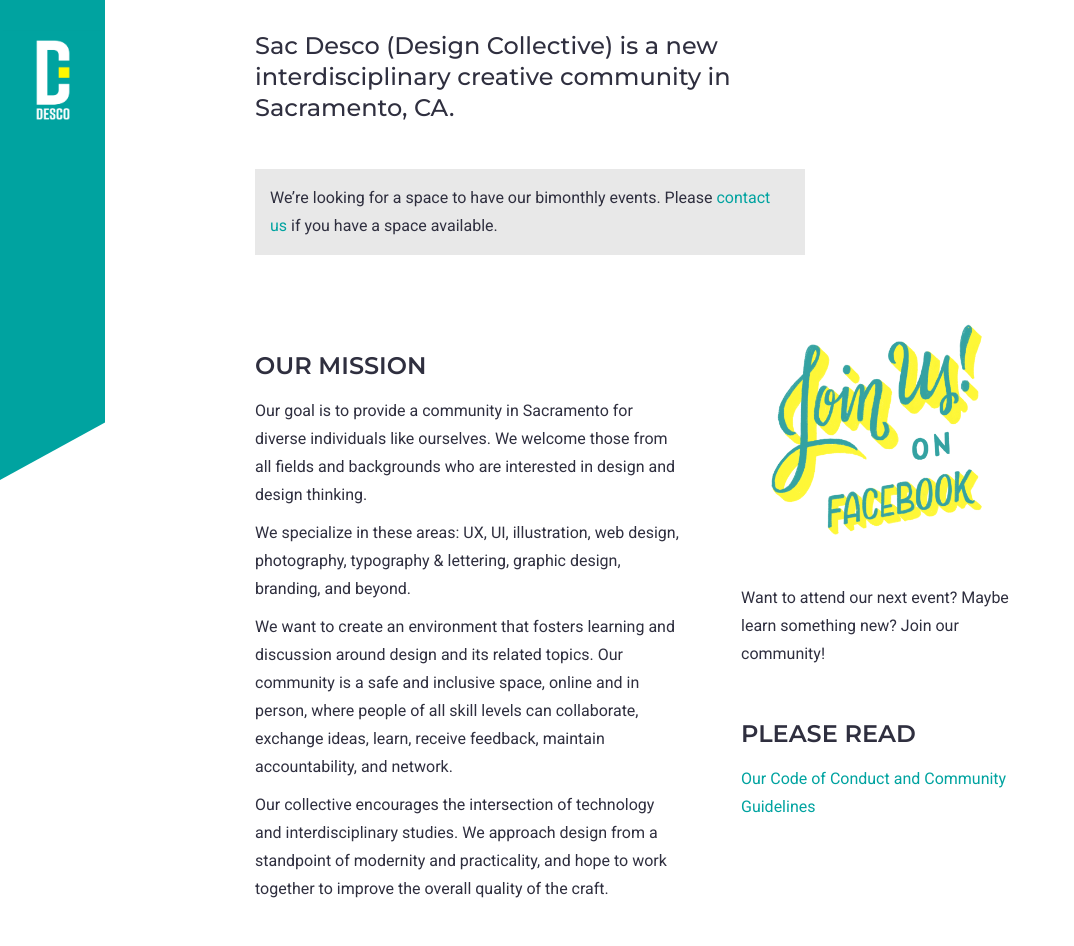
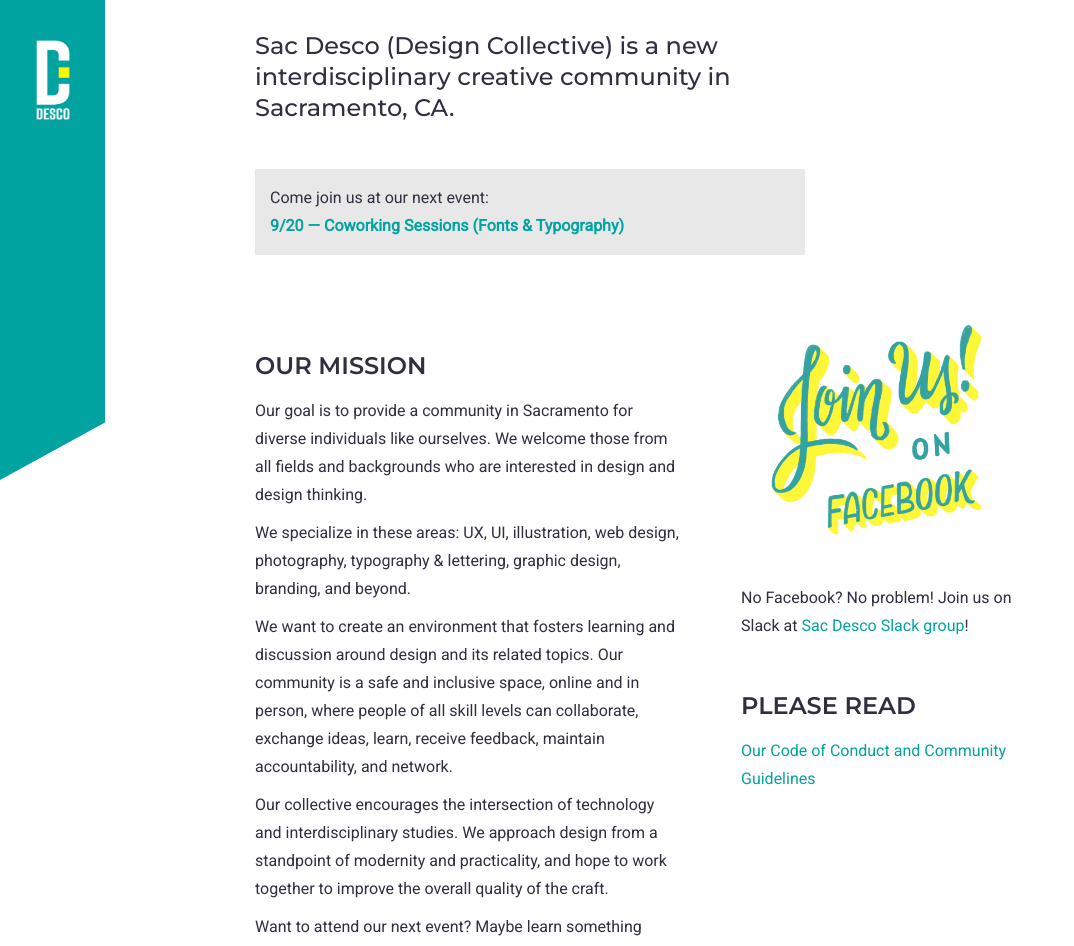
Before and after one commit to kmbrlygl/thisisdesco, a Jekyll site: the page built from index.md, in a window 1280 px wide. Shown: the top 946 px of the page, without its empty margins (0-1074 px from the left). Built offline with Jekyll 4.4.1, drawn with Linux system fonts in a browser that asks for light colours; some of the changed text lies outside the part shown.

Commit message:
Updated notice, added Slack and Instagram

```diff
--- a/_sass/minima/_base.scss
+++ b/_sass/minima/_base.scss
@@ -230,4 +230,7 @@ pre {
    background-color: $grey-color-light;
    padding: $spacing-unit/2;
    margin: $spacing-unit*1.5 0;
+   p {
+     margin-bottom: 0;
+   }
  }
--- a/index.md
+++ b/index.md
@@ -4,20 +4,22 @@ layout: home
 
 <div class="intro">
   <p class="site-description">{{ site.description | escape }}</p>
-  <div class="notice">We’re looking for a space to have our bimonthly events. Please <a href="mailto:kim@thisisdesco.com">contact us</a> if you have a space available.</div>
+  <div class="notice" markdown="1">Come join us at our next event:
+
+  **[9/20 — Coworking Sessions (Fonts & Typography)](https://www.facebook.com/events/436017773574403/?event_time_id=436017786907735)**
+  </div>
 </div>
 
 <div class="flex-col">
   <div class="join" markdown="1">
   <a href="https://www.facebook.com/groups/sacdesco/" target="_blank" class="no-ul"><img src="assets/images/join-us.PNG" alt="Join Us on Facebook!"></a>
-Want to attend our next event? Maybe learn something new? Join our community!
+No Facebook? No problem! Join us on Slack at [Sac Desco Slack group](https://bit.ly/2ON47xl)!
 
 ## PLEASE READ
 <a href="https://drive.google.com/open?id=12XppL2fxflYKkLUFzKb3XMsrcGRSPbpbUBo33UAugAo" target="_blank">Our Code of Conduct and Community Guidelines</a>
 </div>
 
 <div class="mission" markdown="1">
-
 ## OUR MISSION
 Our goal is to provide a community in Sacramento for diverse individuals like ourselves. We welcome those from all fields and backgrounds who are interested in design and design thinking.
 
@@ -26,10 +28,17 @@ We specialize in these areas: UX, UI, illustration, web design, photography, typ
 We want to create an environment that fosters learning and discussion around design and its related topics. Our community is a safe and inclusive space, online and in person, where people of all skill levels can collaborate, exchange ideas, learn, receive feedback, maintain accountability, and network.
 
 Our collective encourages the intersection of technology and interdisciplinary studies. We approach design from a standpoint of modernity and practicality, and hope to work together to improve the overall quality of the craft.
+
+Want to attend our next event? Maybe learn something new? Join our community!
 </div>
 </div>
 
 <div class="bio" markdown="1">
+## Follow Us on INSTAGRAM
+
+<!-- SnapWidget -->
+<script src="https://snapwidget.com/js/snapwidget.js"></script>
+<iframe src="https://snapwidget.com/embed/597677" class="snapwidget-widget" allowtransparency="true" frameborder="0" scrolling="no" style="border:none; overflow:hidden; width:100%; "></iframe>
 
 <h2>Who we are</h2>
 <ul class="">
```
